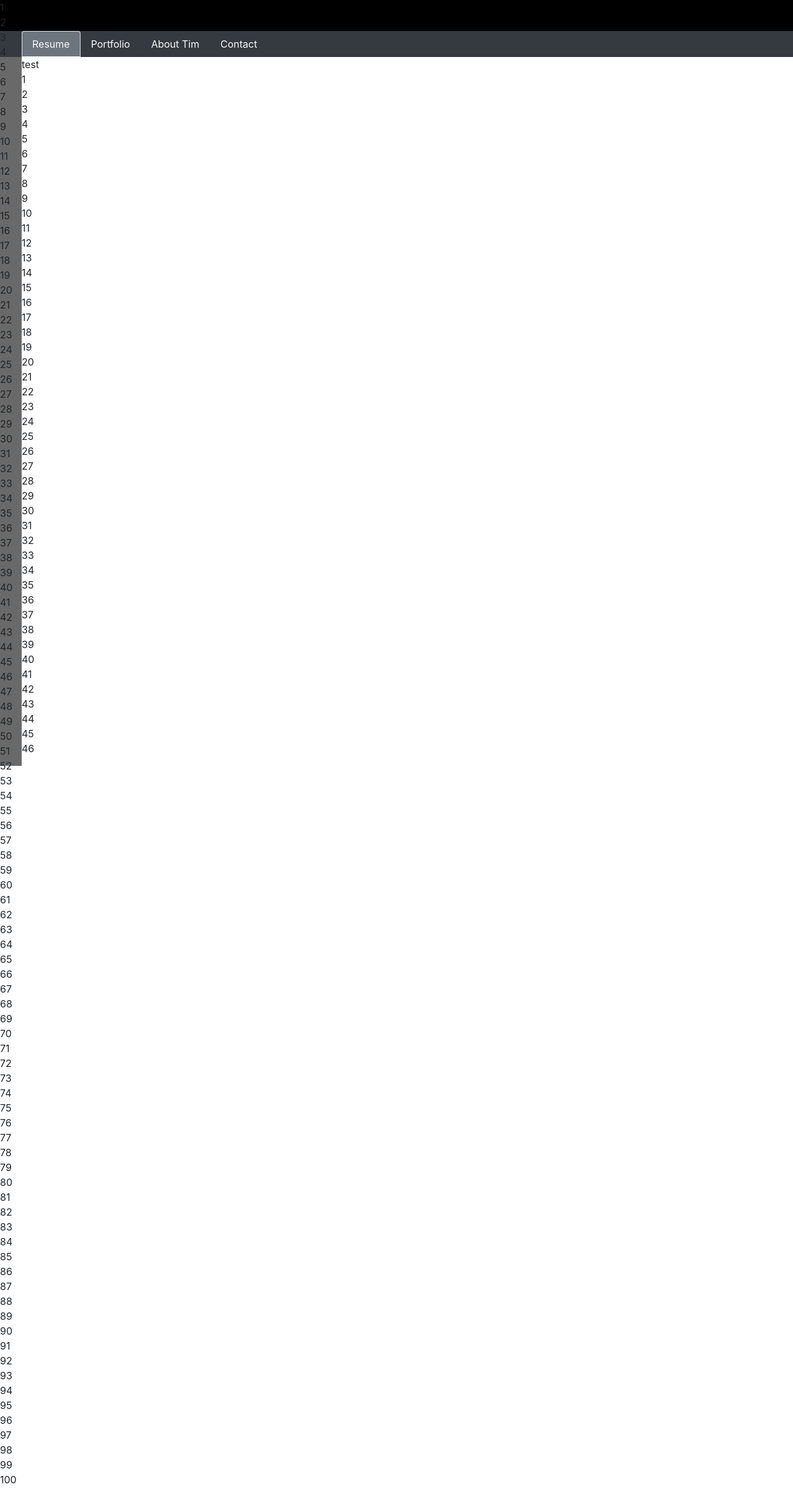
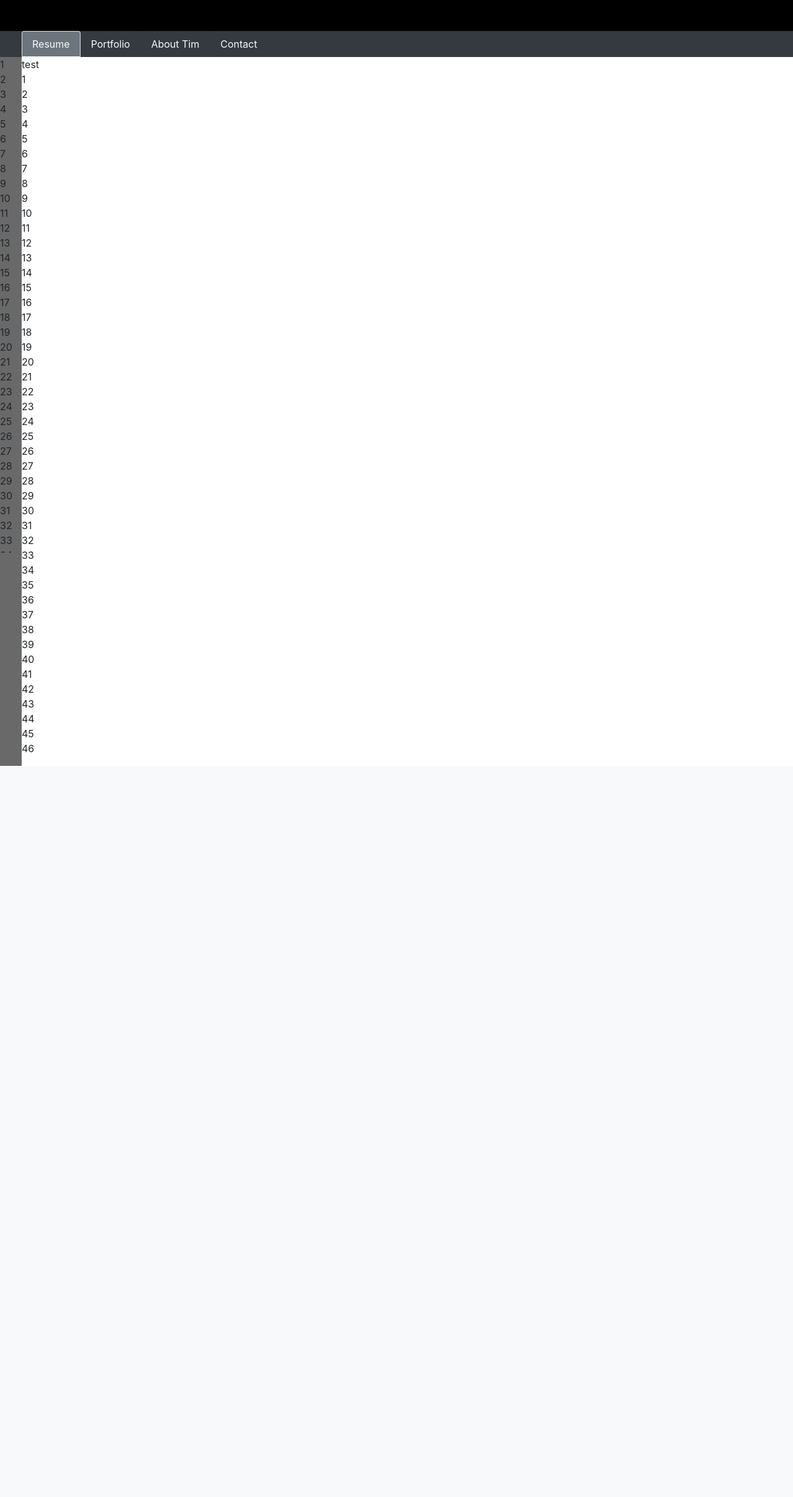
Before and after one commit to BeckTimothy/tbeck-pwp-portfolio, a PHP site: page / in a window 1280 px wide. Shown: the whole page at 62% size. After the commit the page ends 1236 px from the top, so only its background shows below. Run offline with PHP 8.4, Linux system fonts and the light colour scheme.

Commit message:
made a little progress on styling the line number bar

```diff
--- a/css/styles.css
+++ b/css/styles.css
@@ -33,10 +33,10 @@
 .linenum {
 	position: absolute;
 	left: 0;
-	top: 0;
-	min-height: 100%;
+	top: 92px;
+	max-height: 100%;
 
 	text-overflow: '';
 	overflow: hidden;
-	white-space: normal
+	white-space: normal;
 }
```
